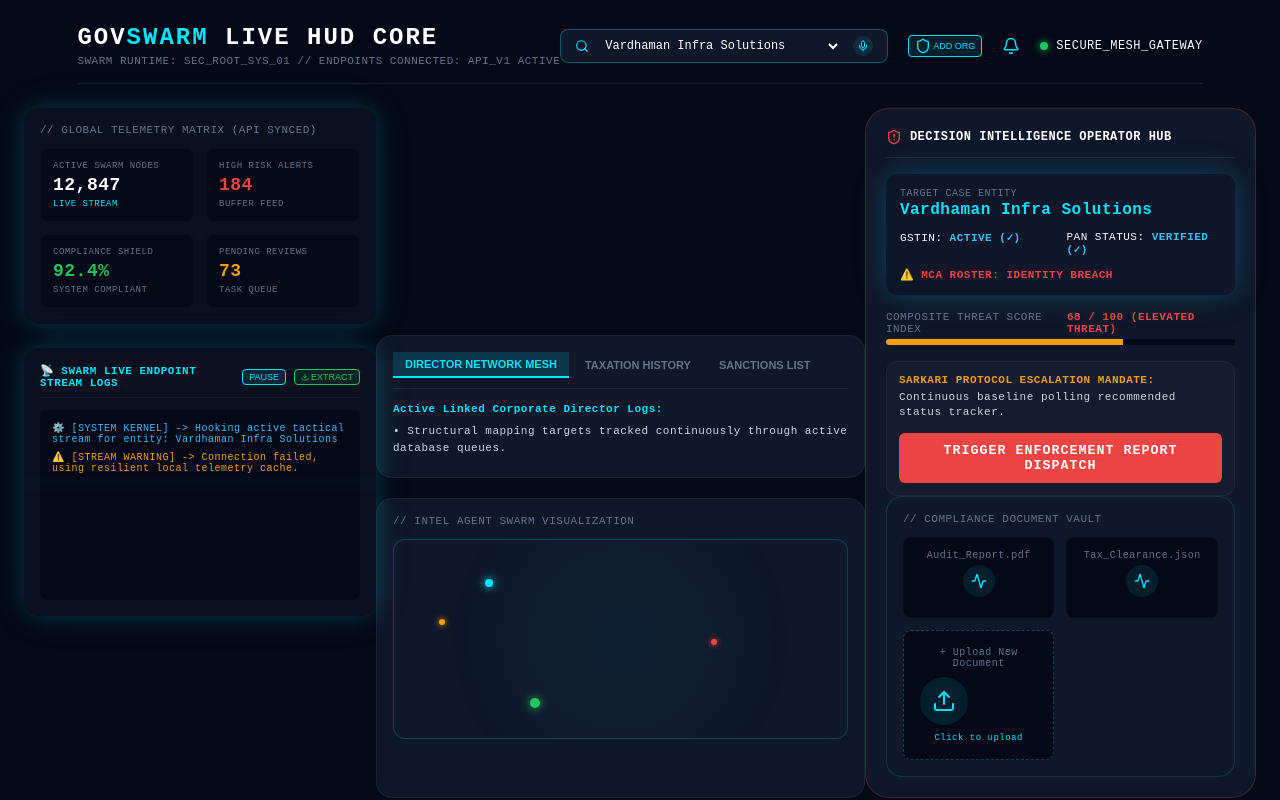
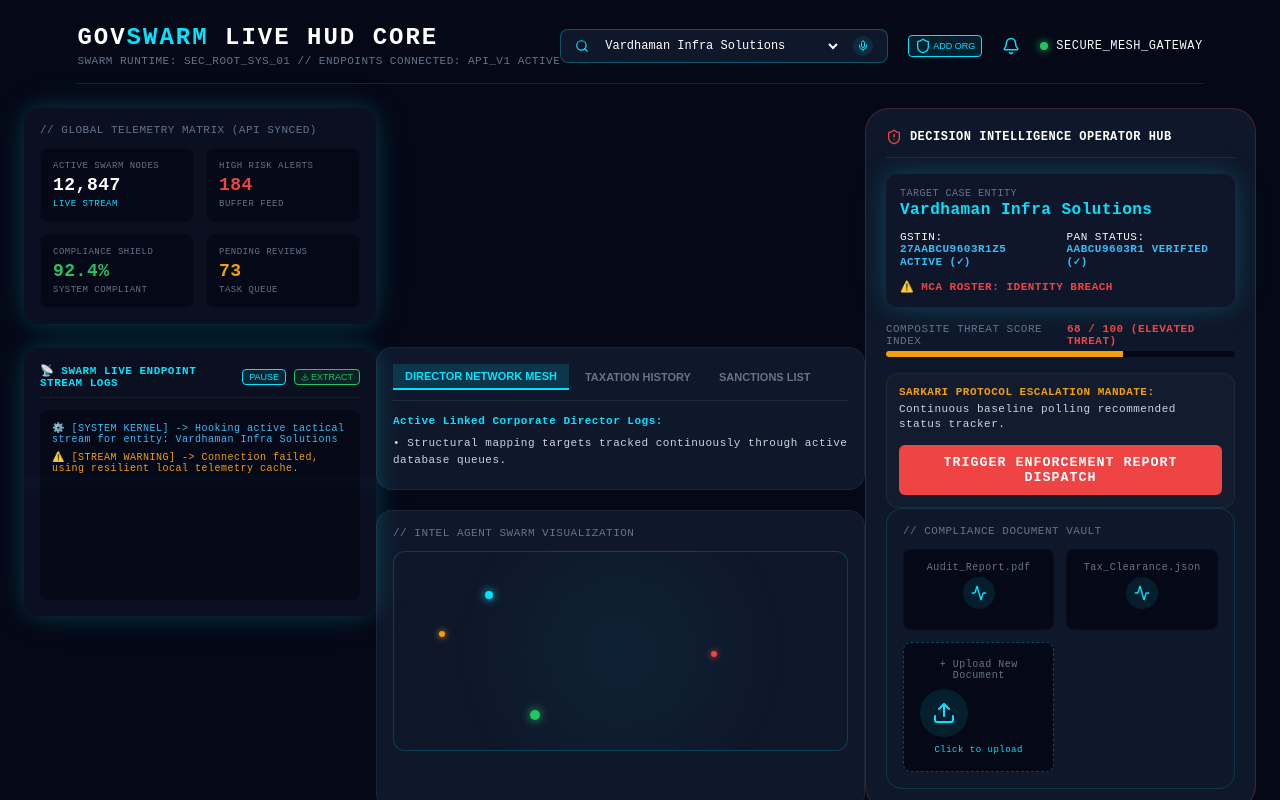
Before and after one commit to Anubhav1451/GovSwarm, a React (Vite) app in the folder frontend/: page / in a window 1280 px wide. Built offline with nearby package versions, Linux system fonts and the light colour scheme; no server answers.

Commit message:
feat: add dynamic GSTIN/PAN mock IDs, ensure 3D orb fluidity and color corrections

```diff
--- a/frontend/src/App.tsx
+++ b/frontend/src/App.tsx
@@ -146,6 +146,17 @@ export default function App() {
 
     let nodes, alerts, shield, pending, riskScore, riskLabel, riskColor, mcaStatus, gstStatus, panStatus, escalationText;
 
+    // Mock IDs for GSTIN and PAN
+    const mockGST = isMatrix ? "27AABCU9603R1Z5"
+      : isApex ? "29AABCU9603R2Z6"
+      : isSecureLogix ? "30AABCU9603R3Z7"
+      : "27AABCU9603R1Z5"; // Vardhaman default
+
+    const mockPAN = isMatrix ? "AABCU9603R"
+      : isApex ? "AABCU9603R2"
+      : isSecureLogix ? "AABCU9603R3"
+      : "AABCU9603R1";
+
     if (isMatrix) {
       nodes = "8,912";
       alerts = 412;
@@ -155,8 +166,8 @@ export default function App() {
       riskLabel = "CRITICAL THREAT";
       riskColor = "#EF4444";
       mcaStatus = "🚨 MCA ROSTER: FICTITIOUS DIRECTORS";
-      gstStatus = "SUSPENDED (❌)";
-      panStatus = "FAILED RE-VERIFICATION (❌)";
+      gstStatus = `${mockGST} SUSPENDED (❌)`;
+      panStatus = `${mockPAN} FAILED RE-VERIFICATION (❌)`;
       escalationText = "IMMEDIATE ASSET FREEZE: Intelligence indicates laundering loops.";
     } else if (isApex) {
       nodes = "14,102";
@@ -167,8 +178,8 @@ export default function App() {
       riskLabel = "OPTIMAL SECURITY";
       riskColor = "#22C55E";
       mcaStatus = "✅ MCA ROSTER: CLEARANCE";
-      gstStatus = "ACTIVE (✓)";
-      panStatus = "VERIFIED (✓)";
+      gstStatus = `${mockGST} ACTIVE (✓)`;
+      panStatus = `${mockPAN} VERIFIED (✓)`;
       escalationText = "Continuous baseline polling recommended status tracker.";
     } else if (isSecureLogix) {
       nodes = "15000";
@@ -179,8 +190,8 @@ export default function App() {
       riskLabel = "OPTIMAL SECURITY";
       riskColor = "#22C55E";
       mcaStatus = "✅ MCA ROSTER: CLEARANCE";
-      gstStatus = "ACTIVE (✓)";
-      panStatus = "VERIFIED (✓)";
+      gstStatus = `${mockGST} ACTIVE (✓)`;
+      panStatus = `${mockPAN} VERIFIED (✓)`;
       escalationText = "Continuous baseline polling recommended status tracker.";
     } else {
       // Default to Vardhaman Infra Solutions
@@ -192,8 +203,8 @@ export default function App() {
       riskLabel = "ELEVATED THREAT";
       riskColor = "#EF4444";
       mcaStatus = "⚠️ MCA ROSTER: IDENTITY BREACH";
-      gstStatus = "ACTIVE (✓)";
-      panStatus = "VERIFIED (✓)";
+      gstStatus = `${mockGST} ACTIVE (✓)`;
+      panStatus = `${mockPAN} VERIFIED (✓)`;
       escalationText = "Continuous baseline polling recommended status tracker.";
     }
 
```
